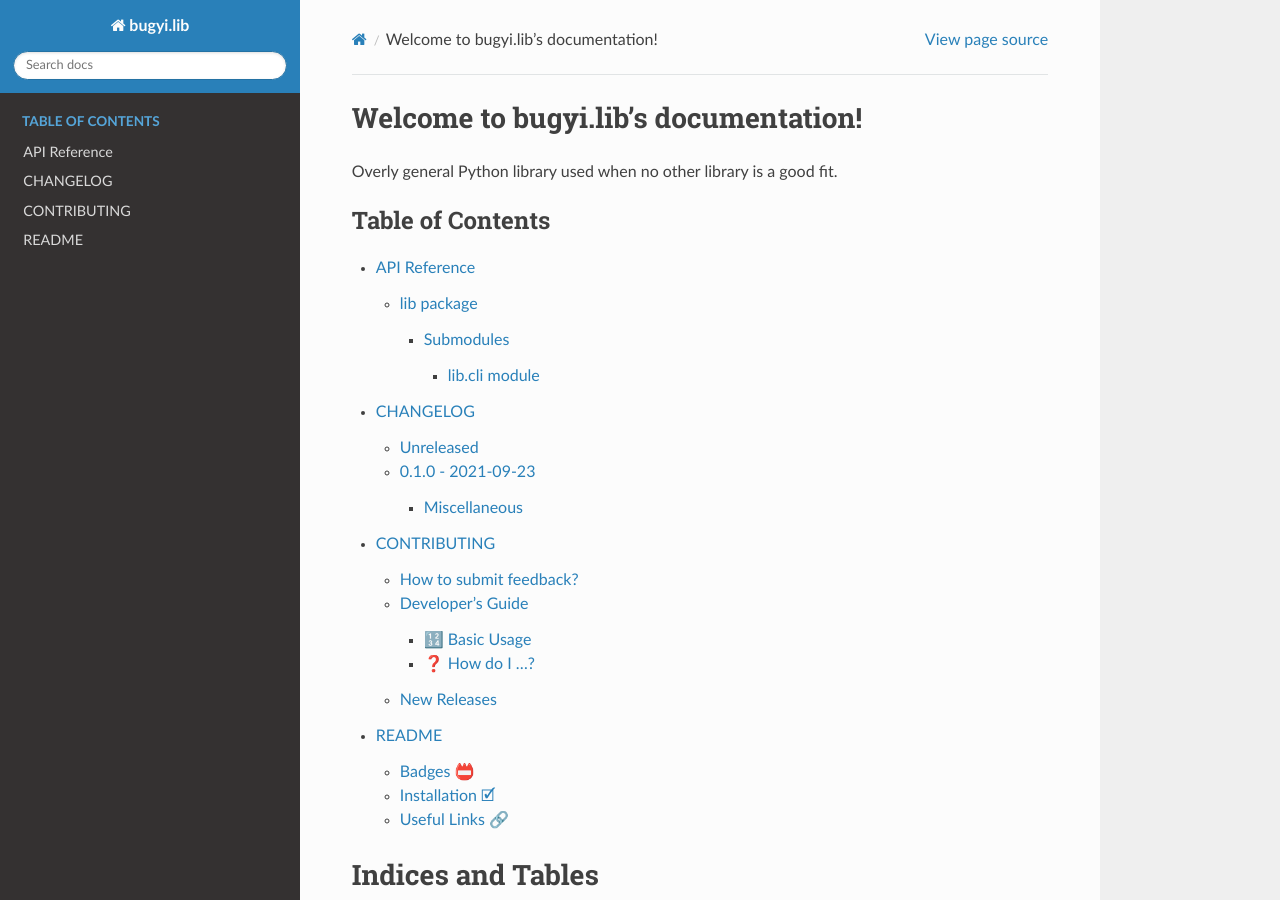
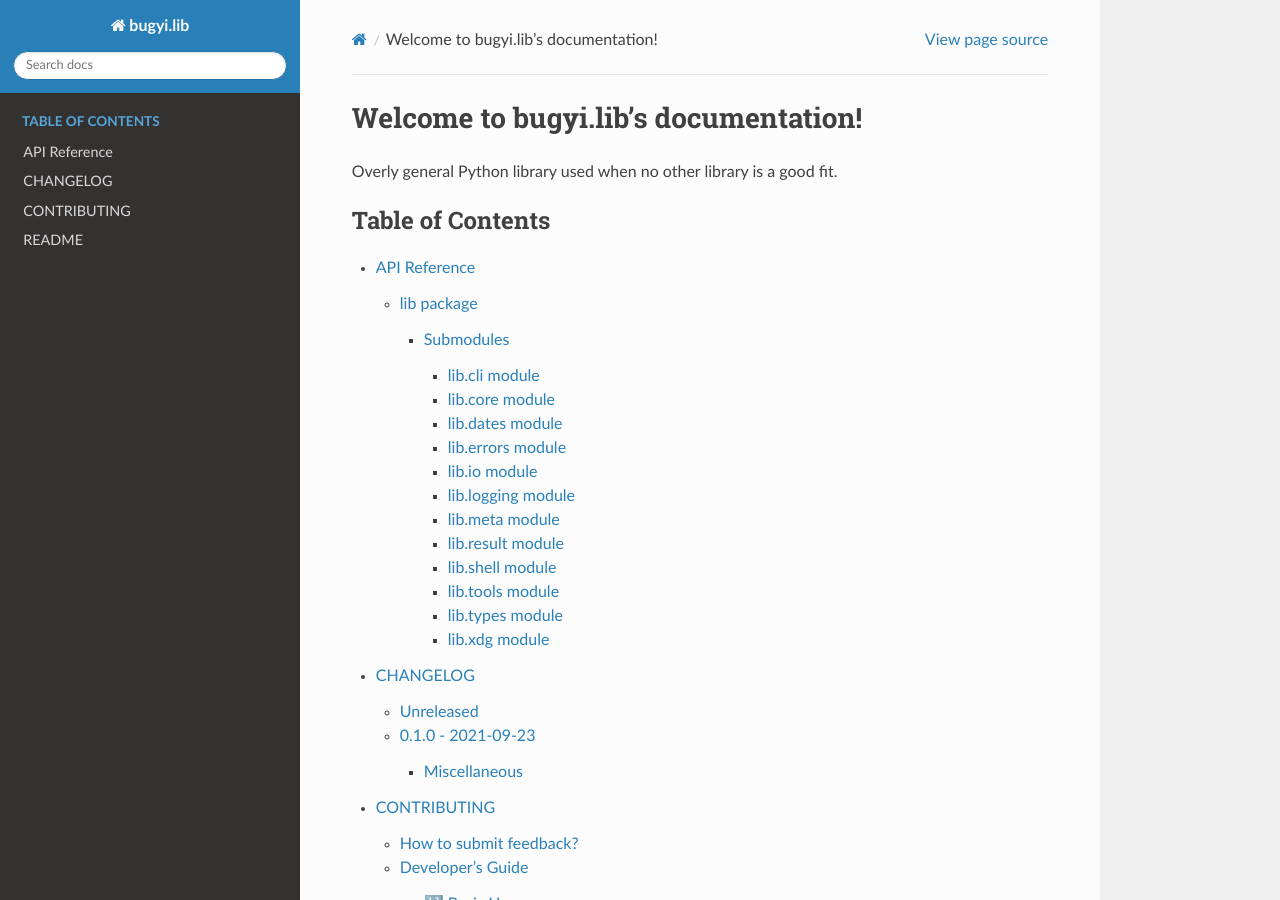
Before and after one commit to bbugyi200/python-lib, a Sphinx documentation site: the page built from docs/source/index.rst, in a window 1280 px wide and 900 px high. Built offline with Sphinx 7.4.7 and the Read the Docs theme 2.0.0, drawn with Linux system fonts in a browser that asks for light colours.

```diff
--- /dev/null
+++ b/docs/source/lib.core.rst
@@ -0,0 +1,7 @@
+lib.core module
+===============
+
+.. automodule:: lib.core
+   :members:
+   :undoc-members:
+   :show-inheritance:
--- /dev/null
+++ b/docs/source/lib.dates.rst
@@ -0,0 +1,7 @@
+lib.dates module
+================
+
+.. automodule:: lib.dates
+   :members:
+   :undoc-members:
+   :show-inheritance:
--- /dev/null
+++ b/docs/source/lib.errors.rst
@@ -0,0 +1,7 @@
+lib.errors module
+=================
+
+.. automodule:: lib.errors
+   :members:
+   :undoc-members:
+   :show-inheritance:
--- /dev/null
+++ b/docs/source/lib.io.rst
@@ -0,0 +1,7 @@
+lib.io module
+=============
+
+.. automodule:: lib.io
+   :members:
+   :undoc-members:
+   :show-inheritance:
--- /dev/null
+++ b/docs/source/lib.logging.rst
@@ -0,0 +1,7 @@
+lib.logging module
+==================
+
+.. automodule:: lib.logging
+   :members:
+   :undoc-members:
+   :show-inheritance:
--- /dev/null
+++ b/docs/source/lib.meta.rst
@@ -0,0 +1,7 @@
+lib.meta module
+===============
+
+.. automodule:: lib.meta
+   :members:
+   :undoc-members:
+   :show-inheritance:
--- /dev/null
+++ b/docs/source/lib.result.rst
@@ -0,0 +1,7 @@
+lib.result module
+=================
+
+.. automodule:: lib.result
+   :members:
+   :undoc-members:
+   :show-inheritance:
--- a/docs/source/lib.rst
+++ b/docs/source/lib.rst
@@ -13,3 +13,14 @@ Submodules
    :maxdepth: 4
 
    lib.cli
+   lib.core
+   lib.dates
+   lib.errors
+   lib.io
+   lib.logging
+   lib.meta
+   lib.result
+   lib.shell
+   lib.tools
+   lib.types
+   lib.xdg
--- /dev/null
+++ b/docs/source/lib.shell.rst
@@ -0,0 +1,7 @@
+lib.shell module
+================
+
+.. automodule:: lib.shell
+   :members:
+   :undoc-members:
+   :show-inheritance:
--- /dev/null
+++ b/docs/source/lib.tools.rst
@@ -0,0 +1,7 @@
+lib.tools module
+================
+
+.. automodule:: lib.tools
+   :members:
+   :undoc-members:
+   :show-inheritance:
--- /dev/null
+++ b/docs/source/lib.types.rst
@@ -0,0 +1,7 @@
+lib.types module
+================
+
+.. automodule:: lib.types
+   :members:
+   :undoc-members:
+   :show-inheritance:
--- /dev/null
+++ b/docs/source/lib.xdg.rst
@@ -0,0 +1,7 @@
+lib.xdg module
+==============
+
+.. automodule:: lib.xdg
+   :members:
+   :undoc-members:
+   :show-inheritance:
```
